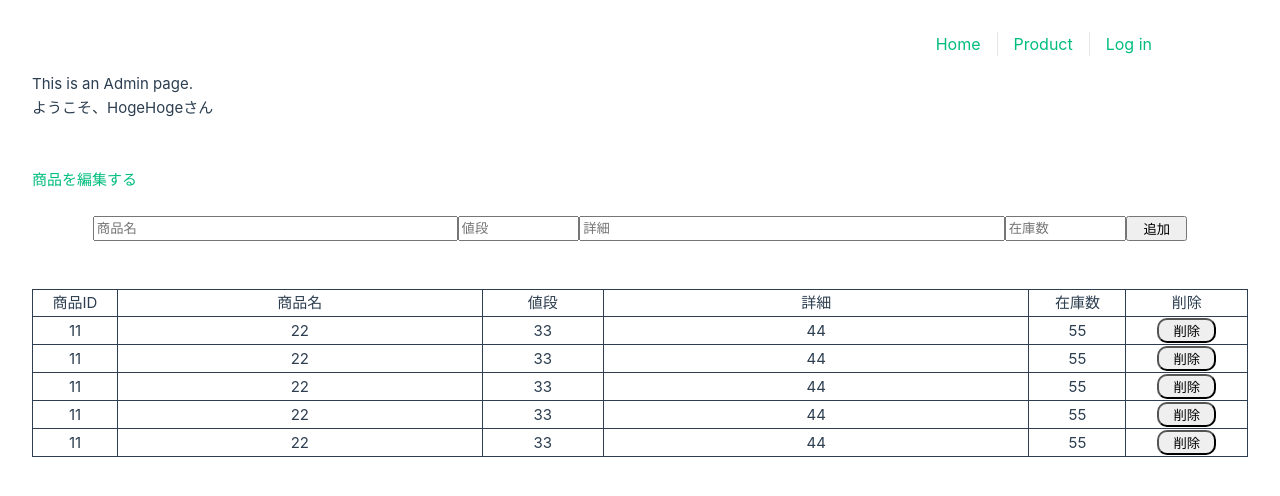
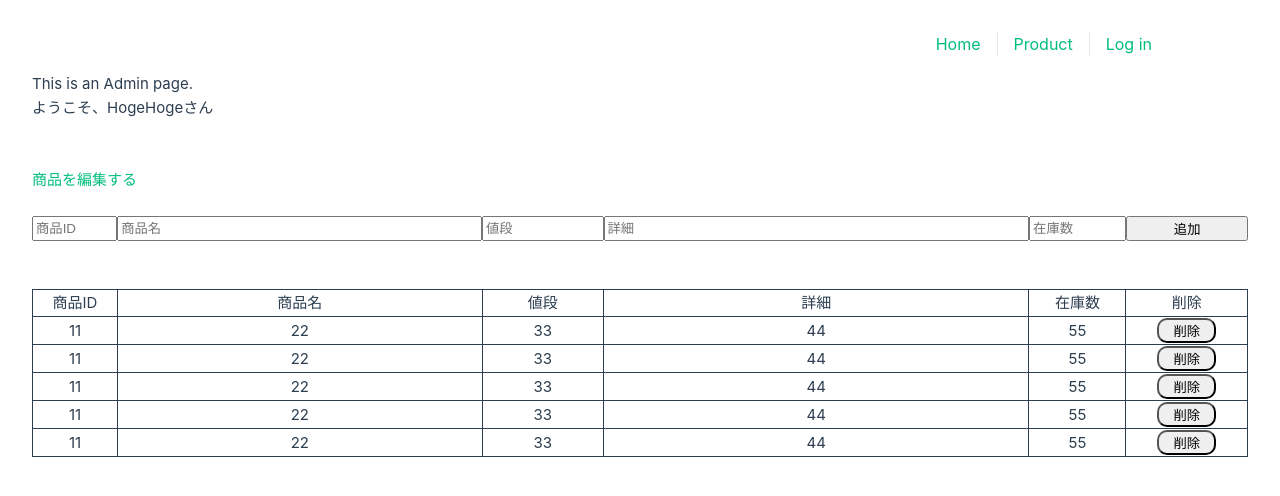
Before and after one commit to KazuhiroTakahashi96/Vue3-PreEmployment-Training, a Vue app in the folder vue3-routing-validating/: page /admin/edit in a window 1280 px wide. Shown: the top 496 px of the page. Built offline with nearby package versions, Linux system fonts and the light colour scheme.

Commit message:
mutationの追加処理に難航

```diff
--- a/vue3-routing-validating/src/components/addItem/addItem.vue
+++ b/vue3-routing-validating/src/components/addItem/addItem.vue
@@ -1,23 +1,129 @@
 <template>
   <div>
     <form action="">
+      <input
+        type="number"
+        name="itemId"
+        class="itemId"
+        placeholder="商品ID"
+        v-model="addingItem.id"
+      />
       <input
         type="text"
         name="itemName"
         class="itemName"
         placeholder="商品名"
+        v-model="addingItem.itemName"
       />
-      <input type="number" name="price" class="price" placeholder="値段" />
-      <input type="text" name="detail" class="detail" placeholder="詳細" />
-      <input type="number" name="stock" class="stock" placeholder="在庫数" />
+      <input
+        type="number"
+        name="price"
+        class="price"
+        placeholder="値段"
+        v-model="addingItem.price"
+      />
+      <input
+        type="text"
+        name="detail"
+        class="detail"
+        placeholder="詳細"
+        v-model="addingItem.detail"
+      />
+      <input
+        type="number"
+        name="stock"
+        class="stock"
+        placeholder="在庫数"
+        v-model="addingItem.stock"
+      />
       <input type="button" value="追加" class="addBtn" @click="onSubmit" />
     </form>
   </div>
 </template>
 
 <script setup lang="ts">
+import { reactive } from "vue";
+
+// 初期値（全て空）
+const addingItem = reactive({
+  id: "",
+  itemName: "",
+  price: "",
+  detail: "",
+  stock: "",
+});
+
+// 入力した値をHasuraに送信、DBに追加してもらう処理
+async function fetchGraphQL(
+  operationsDoc: string,
+  operationName: string,
+  variables: object
+) {
+  const result = await fetch("http://localhost:8080/v1/graphql", {
+    method: "POST",
+    body: JSON.stringify({
+      query: operationsDoc,
+      variables: variables,
+      operationName: operationName,
+    }),
+  });
+
+  return await result.json();
+}
+
+const operationsDoc = `
+  mutation insertItem($objects: [productitem_insert_input!]) {
+    insert_productitem(objects: $objects) {
+      affected_rows
+    }
+  }
+`;
+// const operationsDoc = `
+//   mutation insertItem {
+//     insert_productitem(objects: [{
+//     id: $addingItem.id,
+//     name: $addingItem.itemName,
+//     price: $addingItem.price,
+//     stock: $addingItem.stock,
+//     detail: $addingItem.detail
+//     }]) {
+//       affected_rows
+//     }
+//   }
+// `;
+
+const queryVariables = {
+  id: addingItem.id,
+  name: addingItem.itemName,
+  price: addingItem.price,
+  stock: addingItem.stock,
+  detail: addingItem.detail,
+};
+
+function executeInsertItem() {
+  return fetchGraphQL(operationsDoc, "insertItem", queryVariables);
+}
+
+async function startExecuteInsertItem() {
+  const { errors, data } = await executeInsertItem();
+
+  if (errors) {
+    // handle those errors like a pro
+    console.error(errors);
+  }
+
+  // do something great with this precious data
+  console.log(data);
+}
+
+// 追加ボタンをクリックしたら発動
 const onSubmit = () => {
-  console.log("hey");
+  startExecuteInsertItem();
+  addingItem.id = "";
+  addingItem.itemName = "";
+  addingItem.price = "";
+  addingItem.detail = "";
+  addingItem.stock = "";
 };
 </script>
 
@@ -32,6 +138,9 @@ form {
 input {
   height: 25px;
 }
+.itemId {
+  width: 7%;
+}
 .itemName {
   width: 30%;
 }
@@ -42,10 +151,10 @@ input {
   width: 35%;
 }
 .stock {
-  width: 10%;
+  width: 8%;
 }
 .addBtn {
-  width: 5%;
+  width: 10%;
   height: 100%;
 }
 </style>
--- a/vue3-routing-validating/src/views/LoginView.vue
+++ b/vue3-routing-validating/src/views/LoginView.vue
@@ -87,9 +87,10 @@ async function startFetchMyQuery() {
   for (let user of users) {
     if (user.name === name.value && user.password === password.value) {
       console.log(`${user.name} is admin`);
-    } else {
-      console.log(`${user.name} is NOT admin`);
     }
+    // else {
+    //   console.log(`${user.name} is NOT admin`);
+    // }
   }
 }
 
```
